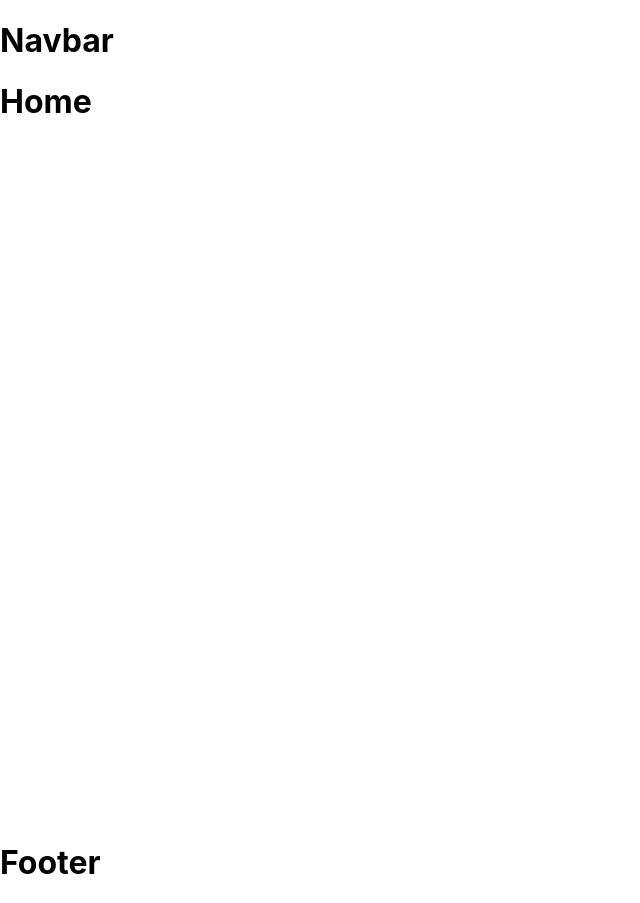
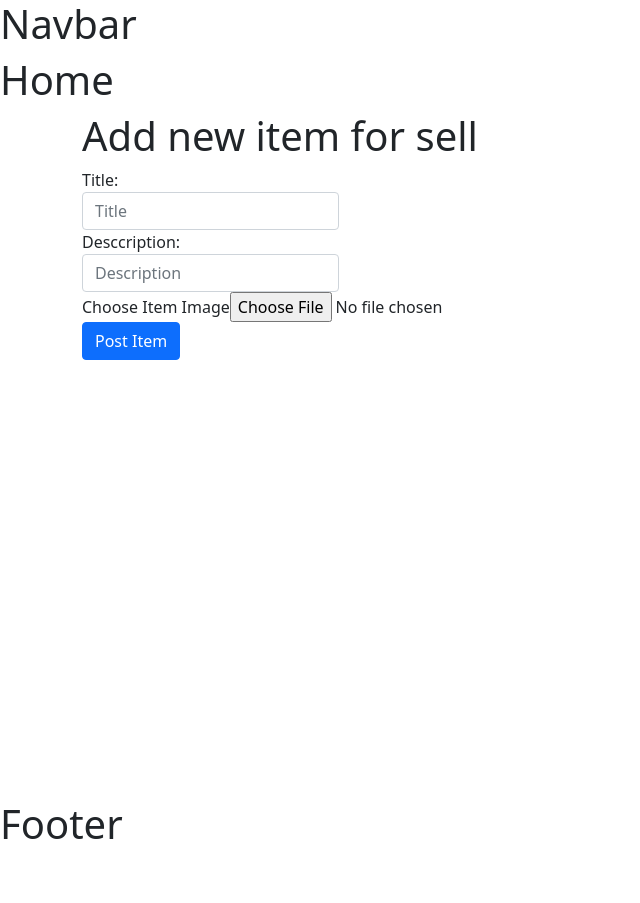
Before and after one commit to PaulPrahlMiller/Between-students, a React (Create React App) app in the folder client/: page / in a window 1280 px wide. Shown: the whole page, without its empty margins (0-640 px from the left). After the commit the page ends 856 px from the top, so only its background shows below. Built offline with nearby package versions, Linux system fonts and the light colour scheme.

Commit message:
minor changes

```diff
--- a/client/src/App.js
+++ b/client/src/App.js
@@ -3,6 +3,7 @@ import './App.css';
 import Navbar from './components/layout/Navbar';
 import Footer from './components/layout/Footer';
 import { Outlet } from 'react-router-dom';
+import AddProduct from './components/addproduct/AddProduct';
 
 function App() {
   return (
@@ -10,6 +11,7 @@ function App() {
       <div className='main-content'>
         <Navbar />
         <Outlet />
+        <AddProduct></AddProduct>
       </div>
       <Footer />
     </div>
--- a/client/src/components/addproduct/AddProduct.js
+++ b/client/src/components/addproduct/AddProduct.js
@@ -20,9 +20,8 @@ const AddProduct = () => {
     formData.append('description', description);
     formData.append('productImage', fileName);
 
-    // setTitle('');
-    // setDescription('');
-    // setFileName('');
+    setTitle('');
+    setDescription('');
 
     const response = await fetch('http://localhost:5000/api/add', {
       method: 'POST',
@@ -40,12 +39,10 @@ const AddProduct = () => {
     //<AddProductContainer>
     <div className='container'>
       <h1>Add new item for sell</h1>
-      <form
-        onSubmit={changeOnClick}
-        encType='multipart/form-data'
-      >
+      <form onSubmit={changeOnClick} encType='multipart/form-data'>
         <div className='form-group'>
           <label htmlFor='title'>
+            Title:
             <input
               type='text'
               value={title}
@@ -53,11 +50,11 @@ const AddProduct = () => {
               className='form-control'
               placeholder='Title'
             />
-            Title:
           </label>
         </div>
         <div className='form-group'>
           <label htmlFor='description'>
+            Desccription:
             <input
               type='text'
               value={description}
@@ -65,7 +62,6 @@ const AddProduct = () => {
               className='form-control'
               placeholder='Description'
             />
-            Desccription:
           </label>
         </div>
         <div className='form-group'>
@@ -79,10 +75,7 @@ const AddProduct = () => {
             />
           </label>
         </div>
-        <button
-          type='submit'
-          className='btn btn-primary'
-        >
+        <button type='submit' className='btn btn-primary'>
           Post Item
         </button>
       </form>
```
Also changed, not shown: 2 other files (tests, documents, lock files or other folders).
